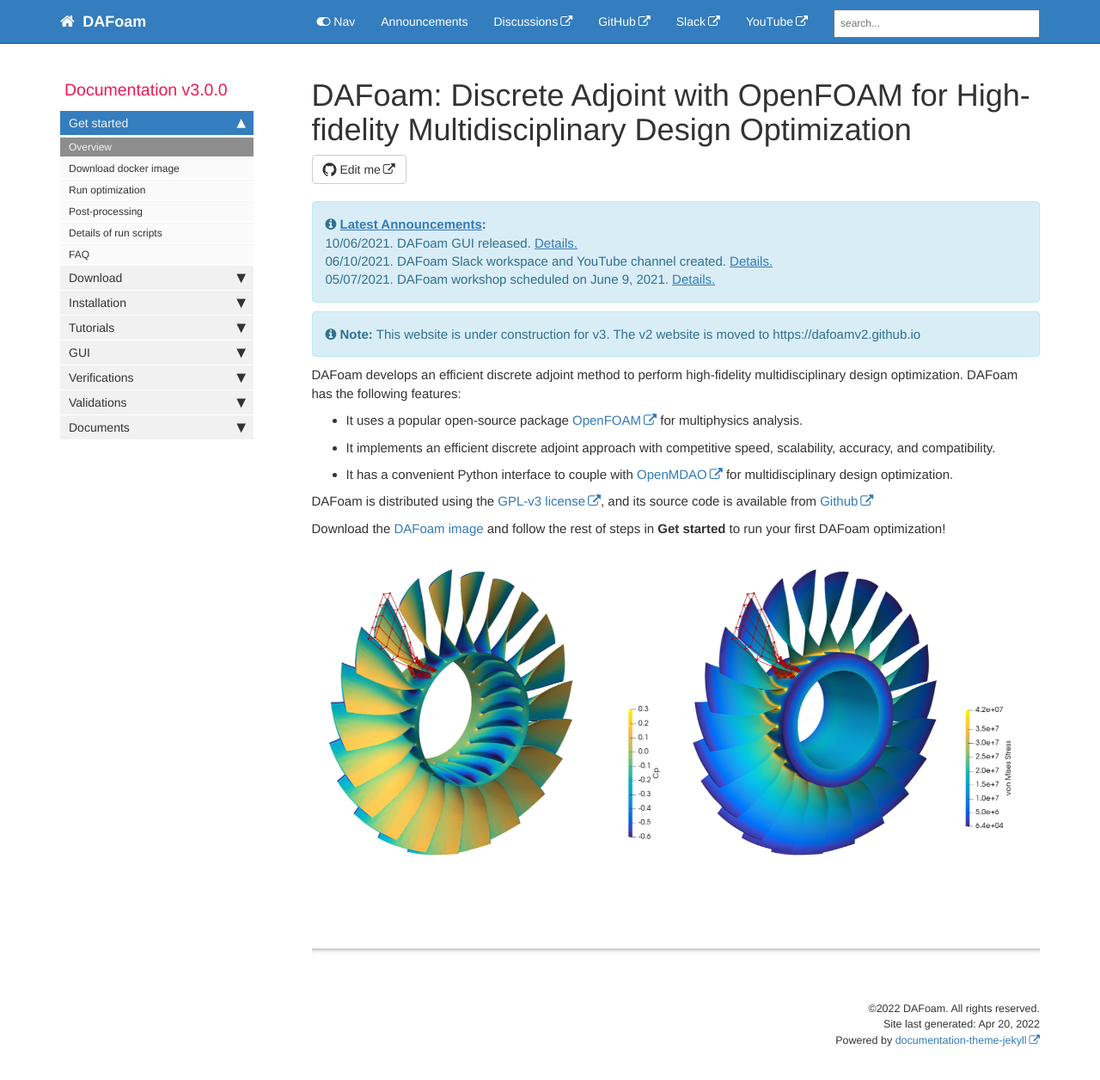
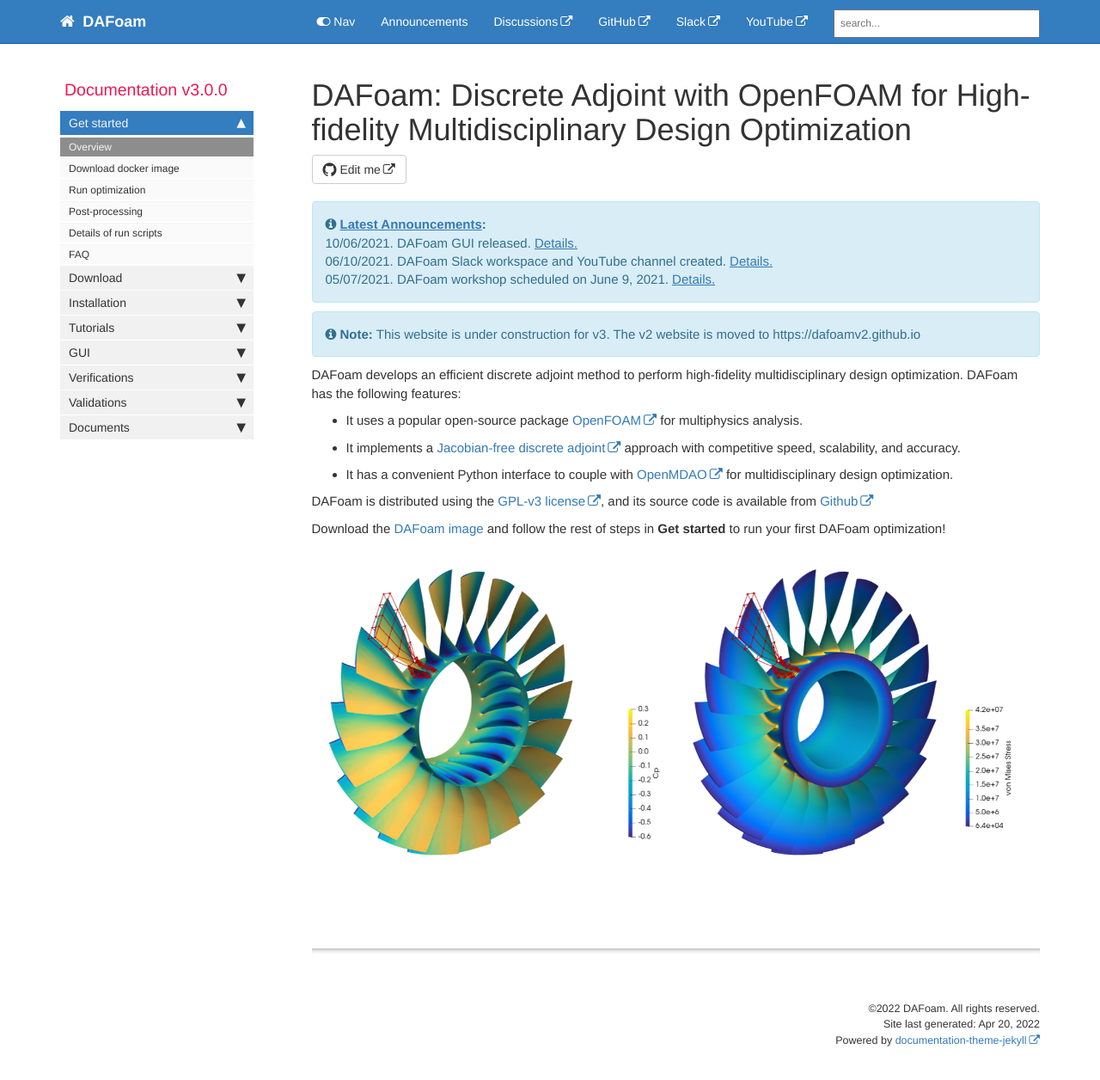
Before and after one commit to DAFoam/DAFoam.github.io, a Jekyll site: the page built from index.md, in a window 1280 px wide and 1270 px high. Shown: the top 1256 px of the window at 86% size. Built offline with Jekyll 4.4.1, drawn with Linux system fonts in a browser that asks for light colours; comment, search, counter and statistics services are not loaded.

Commit message:
content update

```diff
--- a/index.md
+++ b/index.md
@@ -18,7 +18,7 @@ summary:
 DAFoam develops an efficient discrete adjoint method to perform high-fidelity multidisciplinary design optimization. DAFoam has the following features:
 
 - It uses a popular open-source package [OpenFOAM](https://www.openfoam.com) for multiphysics analysis.
-- It implements an efficient discrete adjoint approach with competitive speed, scalability, accuracy, and compatibility.
+- It implements a [Jacobian-free discrete adjoint](https://www.sciencedirect.com/science/article/abs/pii/S0376042119300120) approach with competitive speed, scalability, and accuracy.
 - It has a convenient Python interface to couple with [OpenMDAO](https://openmdao.org) for multidisciplinary design optimization.
 
 DAFoam is distributed using the [GPL-v3 license](https://www.gnu.org/licenses/gpl-3.0.en.html), and its source code is available from [Github](https://github.com/mdolab/dafoam)
```
